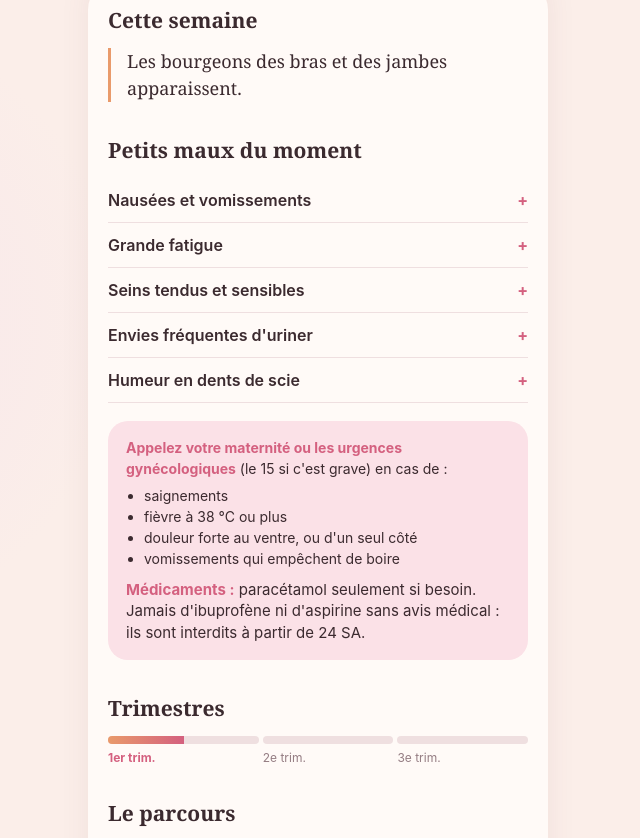
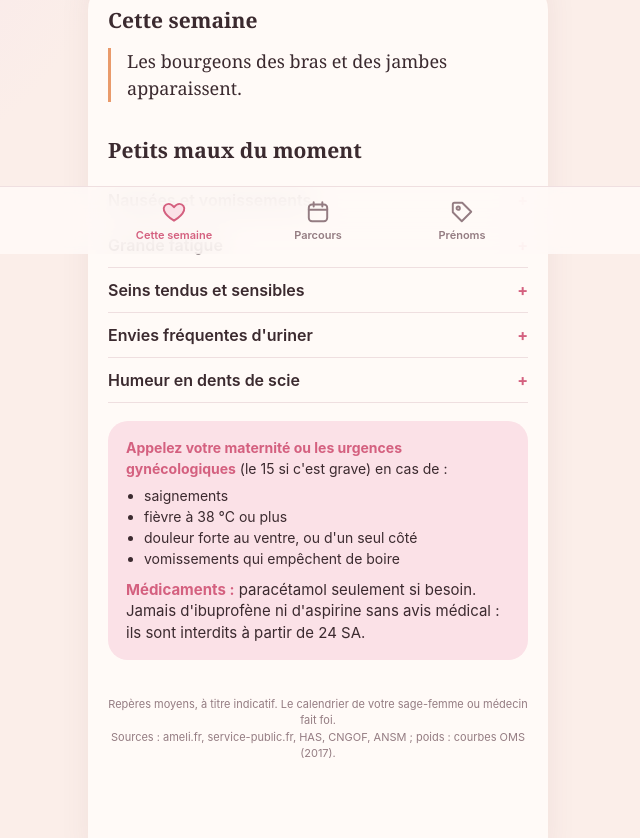
Before and after one commit to alvinahb/suivi-grossesse, a plain HTML site: page index.html in a window 1280 px wide. Shown: the part 546-1384 px from the top of the page, without its empty margins (322-962 px from the left). Drawn offline with Linux system fonts and the light colour scheme.

Commit message:
Divise l'appli en 3 onglets : Cette semaine, Parcours, Prénoms
Co-Authored-By: Claude Opus 5.5 <noreply@anthropic.com>

```diff
--- a/index.html
+++ b/index.html
@@ -61,8 +61,22 @@
   .chiffres span { font-size:12px; color:var(--muted); }
 
   /* Feuille du bas */
-  .feuille { background:var(--sheet); border-radius:32px 32px 0 0; margin-top:28px;
-    padding:28px 20px calc(env(safe-area-inset-bottom) + 32px); box-shadow:0 -8px 30px rgba(120,60,80,.08); }
+  .feuille { background:var(--sheet); border-radius:32px 32px 0 0; margin-top:28px; min-height:70vh;
+    padding:28px 20px calc(env(safe-area-inset-bottom) + 100px); box-shadow:0 -8px 30px rgba(120,60,80,.08); }
+
+  /* En-tête des onglets Parcours et Prénoms */
+  .entete { text-align:center; padding:4px 16px 0; }
+  .entete h1 { font-family:var(--serif); font-weight:600; font-size:32px; margin:8px 0 0; }
+
+  /* Barre d'onglets */
+  .onglets { position:fixed; left:0; right:0; bottom:0; z-index:10; display:flex; justify-content:center; gap:4px;
+    padding:6px 12px calc(env(safe-area-inset-bottom) + 6px); border-top:1px solid var(--line);
+    background:color-mix(in srgb, var(--sheet) 85%, transparent); -webkit-backdrop-filter:blur(16px); backdrop-filter:blur(16px); }
+  .onglets button { flex:1; max-width:140px; background:none; border:0; font:inherit; font-size:11px; font-weight:600; color:var(--muted);
+    display:flex; flex-direction:column; align-items:center; gap:3px; padding:6px 0; cursor:pointer; -webkit-tap-highlight-color:transparent; }
+  .onglets svg { width:26px; height:26px; fill:none; stroke:currentColor; stroke-width:1.8; stroke-linecap:round; stroke-linejoin:round; }
+  .onglets [aria-selected="true"] { color:var(--accent); }
+  .onglets [aria-selected="true"] svg { fill:var(--soft); }
   h2 { font-family:var(--serif); font-weight:600; font-size:21px; margin:0 0 14px; }
   section + section { margin-top:34px; }
 
@@ -114,6 +128,7 @@
 </head>
 <body>
 <main>
+<div class="onglet" id="t-semaine" role="tabpanel" aria-labelledby="b-semaine">
   <p class="jour" id="jour"></p>
 
   <div class="hero">
@@ -152,27 +167,52 @@
       </div>
     </section>
 
+    <p class="source">Repères moyens, à titre indicatif. Le calendrier de votre sage-femme ou médecin fait foi.<br>
+      Sources : ameli.fr, service-public.fr, HAS, CNGOF, ANSM ; poids : courbes OMS (2017).</p>
+  </div>
+</div>
+
+<div class="onglet" id="t-parcours" role="tabpanel" aria-labelledby="b-parcours" hidden>
+  <header class="entete"><p class="jour rappel"></p><h1>Le parcours</h1></header>
+  <div class="feuille">
     <section>
       <h2>Trimestres</h2>
       <div class="trimestres" id="trimestres"></div>
     </section>
 
     <section>
-      <h2>Le parcours</h2>
+      <h2>Rendez-vous et démarches</h2>
       <button class="voir" id="voir" hidden></button>
       <ul class="frise" id="rdv"></ul>
     </section>
+  </div>
+</div>
 
-    <section class="prenoms">
-      <h2>Idées de prénoms</h2>
+<div class="onglet" id="t-prenoms" role="tabpanel" aria-labelledby="b-prenoms" hidden>
+  <header class="entete"><p class="jour rappel"></p><h1>Idées de prénoms</h1></header>
+  <div class="feuille prenoms">
+    <section>
       <h3>Garçon</h3><ul id="garcons"></ul>
       <h3>Fille</h3><ul id="filles"></ul>
     </section>
+  </div>
+</div>
+</main>
 
-    <p class="source">Repères moyens, à titre indicatif. Le calendrier de votre sage-femme ou médecin fait foi.<br>
-      Sources : ameli.fr, service-public.fr, HAS, CNGOF ; poids : courbes OMS (2017).</p>
-  </div>
-</main>
+<nav class="onglets" role="tablist" aria-label="Sections">
+  <button id="b-semaine" role="tab" aria-controls="t-semaine">
+    <svg viewBox="0 0 24 24" aria-hidden="true"><path d="M12 20s-7.5-4.6-9.2-9.3C1.7 7.6 3.8 4.5 7 4.5c2 0 3.5 1.1 5 3 1.5-1.9 3-3 5-3 3.2 0 5.3 3.1 4.2 6.2C19.5 15.4 12 20 12 20z"/></svg>
+    Cette semaine
+  </button>
+  <button id="b-parcours" role="tab" aria-controls="t-parcours">
+    <svg viewBox="0 0 24 24" aria-hidden="true"><rect x="3.5" y="5" width="17" height="15.5" rx="3"/><path d="M3.5 10h17M8 3v4M16 3v4"/></svg>
+    Parcours
+  </button>
+  <button id="b-prenoms" role="tab" aria-controls="t-prenoms">
+    <svg viewBox="0 0 24 24" aria-hidden="true"><path d="M3.5 12.2V5a1.5 1.5 0 0 1 1.5-1.5h7.2l8.3 8.3-8.7 8.7z"/><circle cx="8.5" cy="8.5" r="1.5"/></svg>
+    Prénoms
+  </button>
+</nav>
 
 <script>
 // Premier jour des dernières règles (date d'aménorrhée)
@@ -383,6 +423,18 @@ for (const id of ["garcons", "filles"]) {
     });
 }
 
+// Onglets (l'onglet ouvert est gardé dans l'adresse : #parcours, #prenoms)
+document.querySelectorAll(".rappel").forEach(p => p.textContent = `${sa} SA` + (j ? ` + ${j} j` : "") + ` · J-${reste}`);
+const ONGLETS = ["semaine", "parcours", "prenoms"];
+const montrer = nom => {
+  for (const o of ONGLETS) {
+    $("t-" + o).hidden = o !== nom;
+    $("b-" + o).setAttribute("aria-selected", o === nom);
+  }
+};
+for (const o of ONGLETS) $("b-" + o).onclick = () => { montrer(o); history.replaceState(null, "", "#" + o); scrollTo(0, 0); };
+montrer(ONGLETS.includes(location.hash.slice(1)) ? location.hash.slice(1) : "semaine");
+
 // Hors connexion
 if ("serviceWorker" in navigator) navigator.serviceWorker.register("sw.js");
 </script>
```
